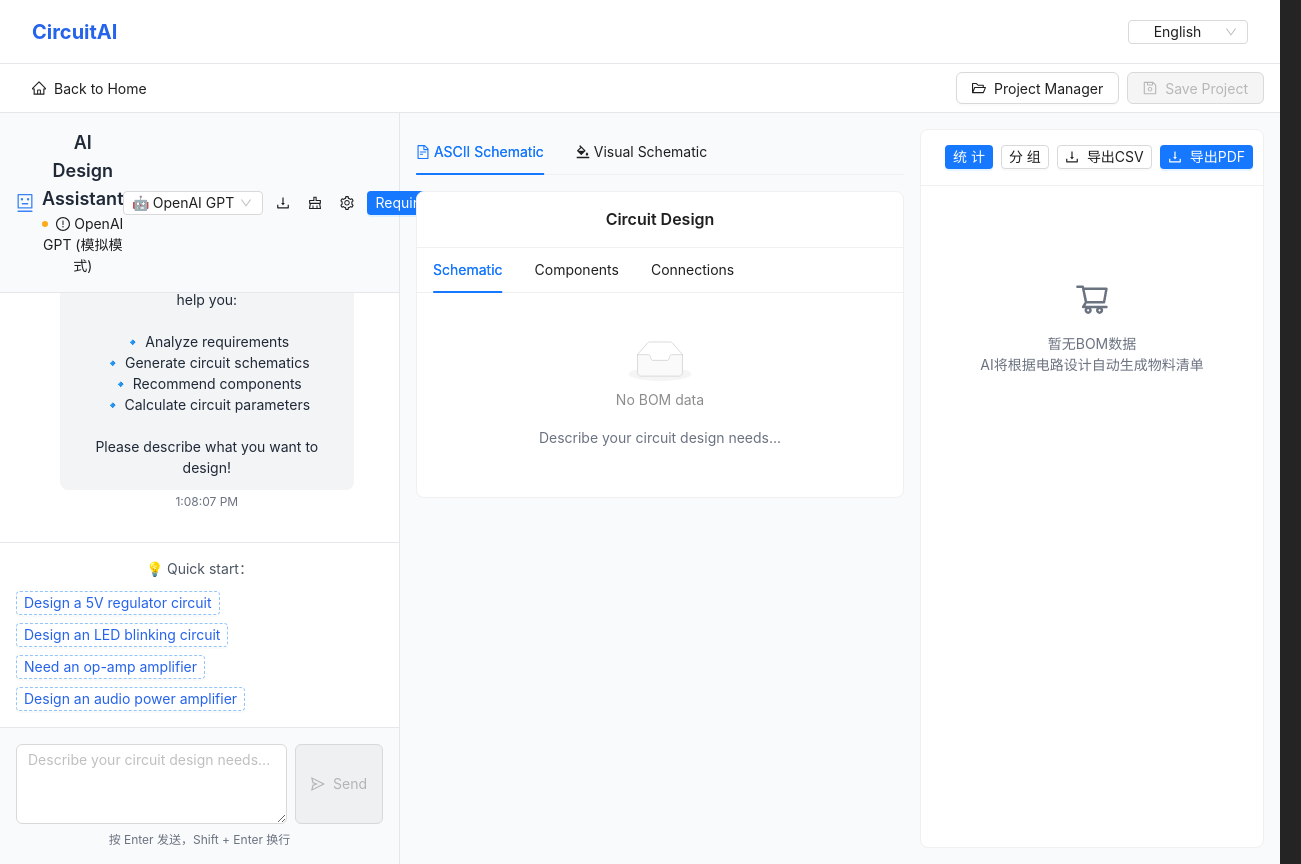
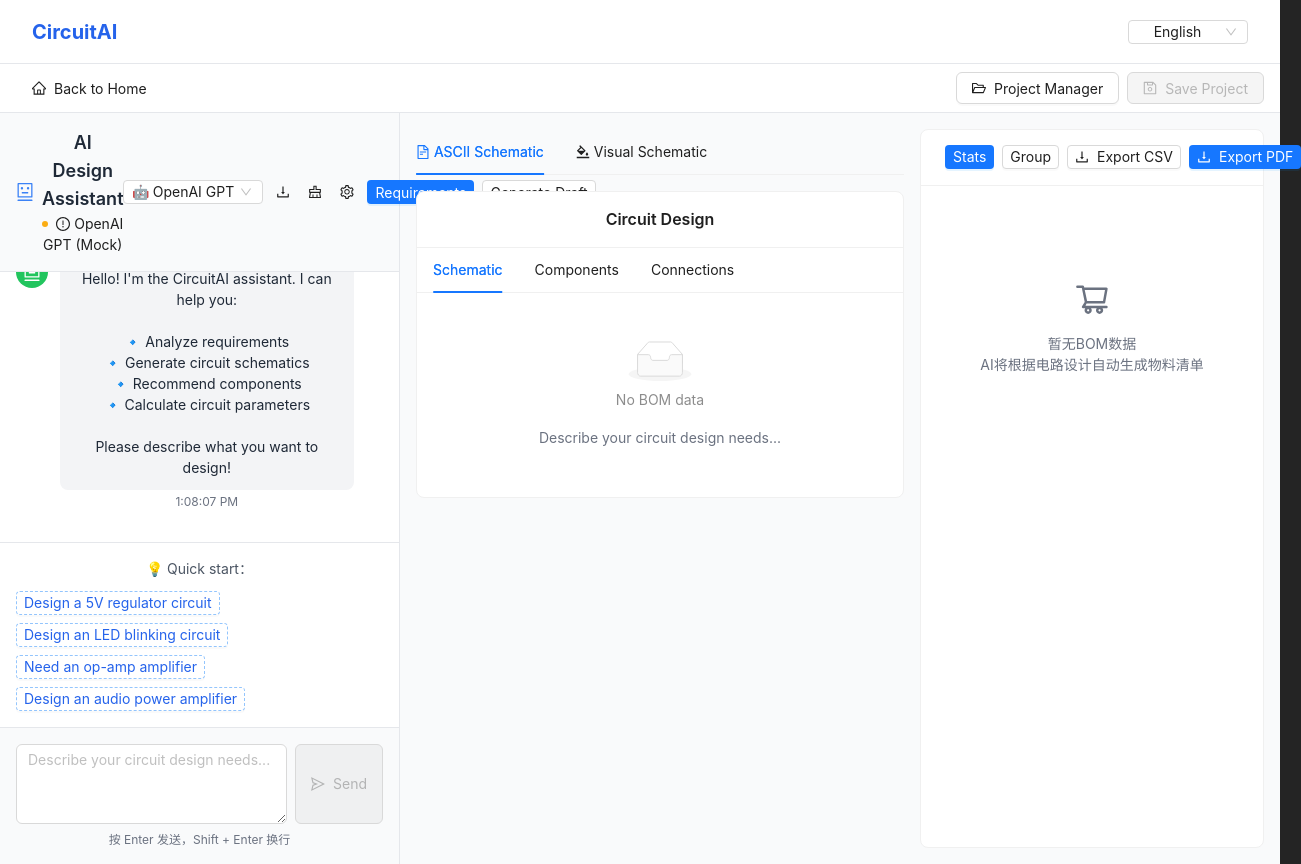
Before and after one commit to peyoba/CircuitAI, a React (Vite) app in the folder frontend/: page /design in a window 1280 px wide. Shown: the whole page, 1301 px wide, since content can reach past the window. Built offline with nearby package versions, Linux system fonts and the light colour scheme; the HTML template or start-up script is replaced by a standard one.

Commit message:
fix(i18n): remove remaining Chinese strings in BOMTable and StatusIndicator

```diff
--- a/frontend/src/components/circuit/BOMTable.tsx
+++ b/frontend/src/components/circuit/BOMTable.tsx
@@ -348,7 +348,7 @@ const BOMTable = ({ bomData = [], loading = false, editable = false }: BOMTableP
   return (
     <div className="h-full">
       <Card
-        title="物料清单 (BOM)"
+        title={t('bom_title')}
         className="h-full"
         extra={
           <Space>
@@ -357,21 +357,21 @@ const BOMTable = ({ bomData = [], loading = false, editable = false }: BOMTableP
               size="small"
               type={showSummary ? 'primary' : 'default'}
             >
-              统计
+              {t('stats')}
             </Button>
             <Button
               onClick={() => setGroupByType(!groupByType)}
               size="small"
               type={groupByType ? 'primary' : 'default'}
             >
-              分组
+              {t('group')}
             </Button>
             <Button
               icon={<DownloadOutlined />}
               onClick={exportToCsv}
               size="small"
             >
-              导出CSV
+              {t('export_csv')}
             </Button>
             <Button
               icon={<DownloadOutlined />}
@@ -379,7 +379,7 @@ const BOMTable = ({ bomData = [], loading = false, editable = false }: BOMTableP
               size="small"
               type="primary"
             >
-              导出PDF
+              {t('export_pdf')}
             </Button>
           </Space>
         }
--- a/frontend/src/components/common/StatusIndicator.tsx
+++ b/frontend/src/components/common/StatusIndicator.tsx
@@ -1,4 +1,5 @@
 import { Badge, Tooltip } from 'antd'
+import { useI18n } from '../../i18n/I18nProvider'
 import { CheckCircleOutlined, ExclamationCircleOutlined } from '@ant-design/icons'
 
 interface StatusIndicatorProps {
@@ -7,22 +8,23 @@ interface StatusIndicatorProps {
 }
 
 const StatusIndicator = ({ model, isConfigured }: StatusIndicatorProps) => {
+  const { t } = useI18n()
   if (isConfigured) {
     return (
-      <Tooltip title="API已配置">
+      <Tooltip title={t('settings_title')}>
         <Badge
           status="success"
-          text={<span><CheckCircleOutlined style={{ marginRight: 4 }} />{`${model} (已配置)`}</span>}
+          text={<span><CheckCircleOutlined style={{ marginRight: 4 }} />{`${model} (Configured)`}</span>}
         />
       </Tooltip>
     )
   }
 
   return (
-    <Tooltip title="使用模拟响应，点击设置按钮配置真实API">
+    <Tooltip title={t('api_settings')}>
       <Badge
         status="warning"
-        text={<span><ExclamationCircleOutlined style={{ marginRight: 4 }} />{`${model} (模拟模式)`}</span>}
+        text={<span><ExclamationCircleOutlined style={{ marginRight: 4 }} />{`${model} (Mock)`}</span>}
       />
     </Tooltip>
   )
```
